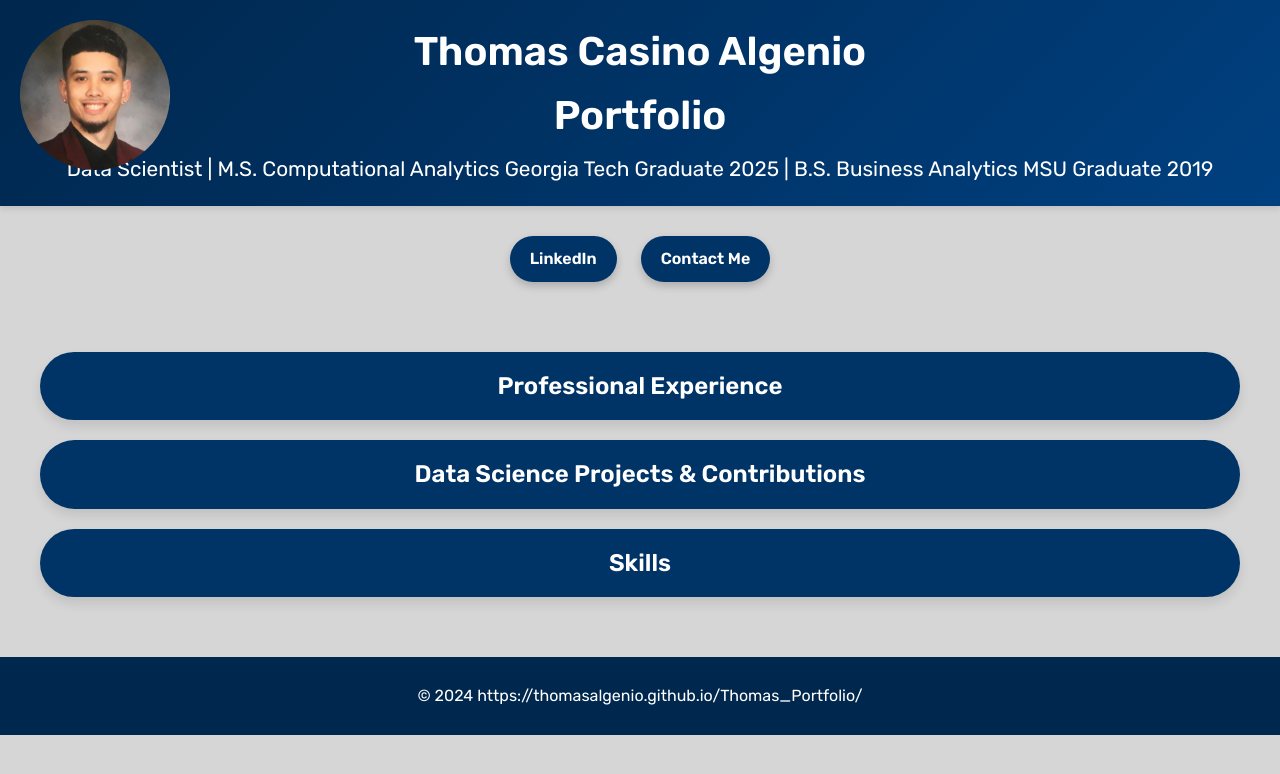
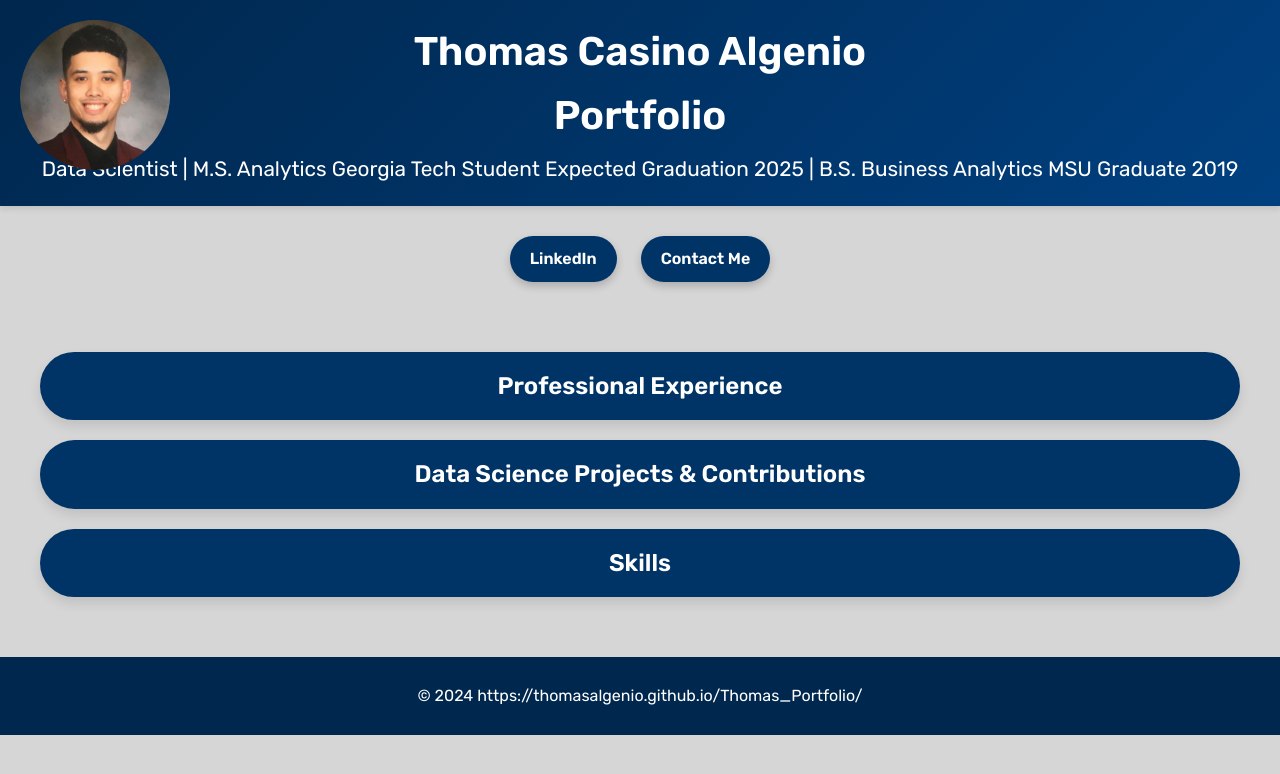
Before and after one commit to thomasalgenio/Thomas_Portfolio, a Jekyll site: the page built from README.md, in a window 1280 px wide. Shown: the top 774 px of the page. Built offline with Jekyll 4.4.1, drawn with Linux system fonts in a browser that asks for light colours; our own code applies the rules of GitHub Pages for plain Markdown files.

Commit message:
Update default.html

```diff
--- a/_layouts/default.html
+++ b/_layouts/default.html
@@ -255,7 +255,7 @@
       <img src="images/49499522.jpg" alt="Your Name" id="profile-photo">
       <h1>Thomas Casino Algenio</h1>
       <h1>Portfolio</h1>
-      <h2>Data Scientist | M.S. Computational Analytics Georgia Tech Graduate 2025 | B.S. Business Analytics MSU Graduate 2019</h2>
+      <h2>Data Scientist | M.S. Analytics Georgia Tech Student Expected Graduation 2025 | B.S. Business Analytics MSU Graduate 2019</h2>
     </header>
 
     <div class="button-container">
@@ -268,14 +268,15 @@
       <div class="bubble-container" onclick="toggleBubble('experience')">
         <div class="bubble-header">Professional Experience</div>
         <div id="experience" class="bubble-content">
+          <div class="timeline">
             <div class="timeline-item">
               <div class="company-container">
                 <img src="images/Henkel-Logo.svg.png" alt="Henkel Logo" class="company-logo">
                 <h3>Henkel</h3>
               </div>
-              <span><strong>Data Scientist</strong> <em>Feb 2022 - Current</em></span>
+              <span><strong>Data Scientist</strong> <em>Feb 2025 - Current</em></span>
               <ul class="hidden-text">
-                <li>Optimized expedited shipping transactions by applying machine learning capabilities in return reducing operational costs $1.2M annually for the customer service team.</li>
+                <li>Optimized expedited shipping transactions by applying machine learning capabilities in return reducing operational costs $1.2M annually for the customer service team. </li>
               </ul>
               <span class="read-more-link" onclick="toggleText(this, event)">Read More</span>
             </div>
@@ -295,7 +296,7 @@
             </div>
             <div class="timeline-item">
               <div class="company-container">
-                <img src="images/Quest Diagnostics logo.png" alt="Quest Diagnostics Logo" class="company-logo">
+                <img src="images/Quest Diagnostics logo.png" alt="Quest Logo" class="company-logo">
                 <h3>Quest Diagnostics</h3>
               </div>
               <span><strong>Data Scientist</strong> <em>Jan 2020 - Nov 2022</em></span>
```
